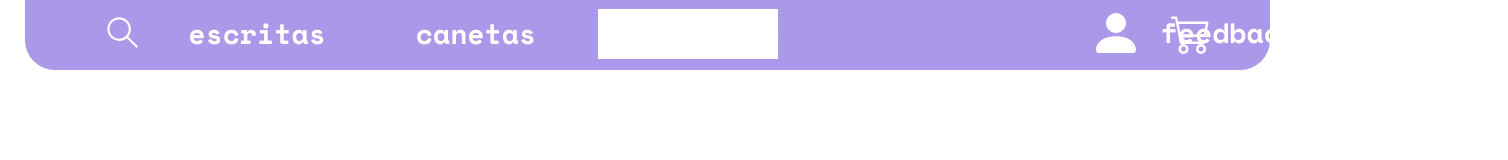
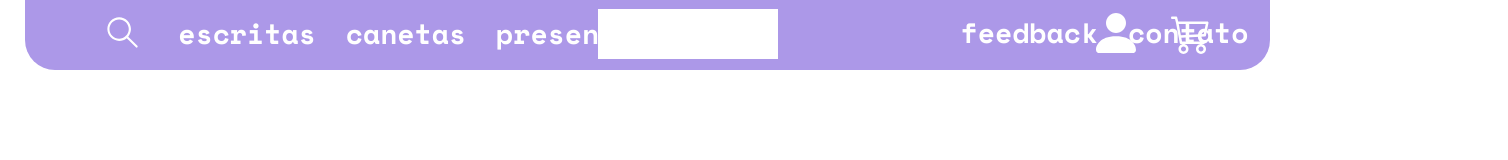
Before and after one commit to us1lva/teste_site, a plain HTML site: page index.html in a window 1280 px wide. Shown: the whole page, 1508 px wide, since content can reach past the window. Drawn offline with nearby package versions, Linux system fonts and the light colour scheme.

Commit message:
andamento

```diff
--- a/style.css
+++ b/style.css
@@ -21,12 +21,12 @@ nav{
 .textos{
     position: relative;
     top: -30px;
-    left: 400px;
+    left: 330px;
     display: flex;
 width: 119px;
 height: 59px;
 flex-direction: row;
-gap: 90px;
+gap: 30px;
 justify-content: center;
 flex-shrink: 0;
 color: #FFF;
@@ -70,12 +70,12 @@ transition-property: all;
 .textos2{
     position: relative;
     top: -140px;
-    left: 1250px;
+    left: 1020px;
     display: flex;
 width: 119px;
 height: 59px;
 flex-direction: row;
-gap: 90px;
+gap: 30px;
 justify-content: center;
 flex-shrink: 0;
 color: #FFF;
```
